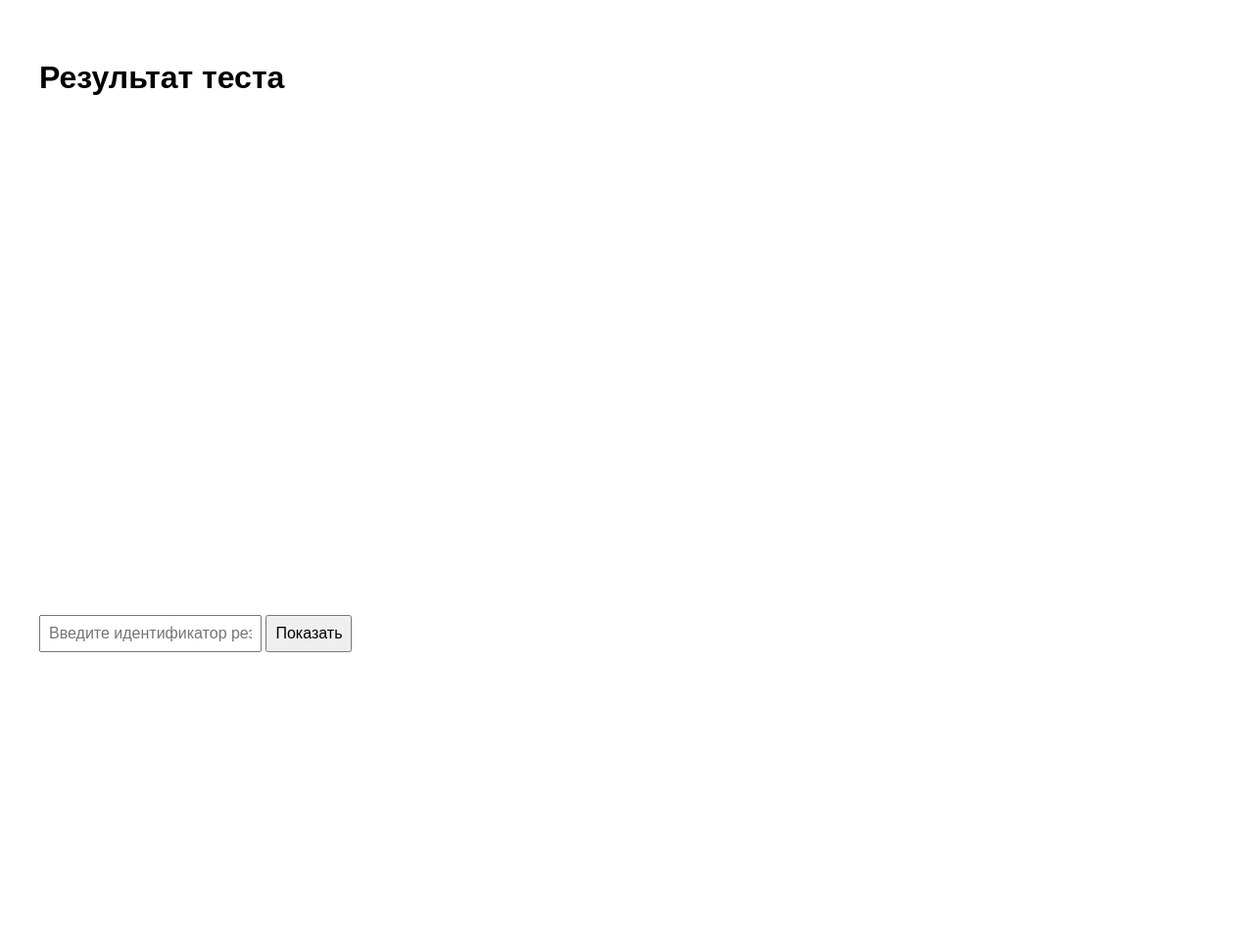
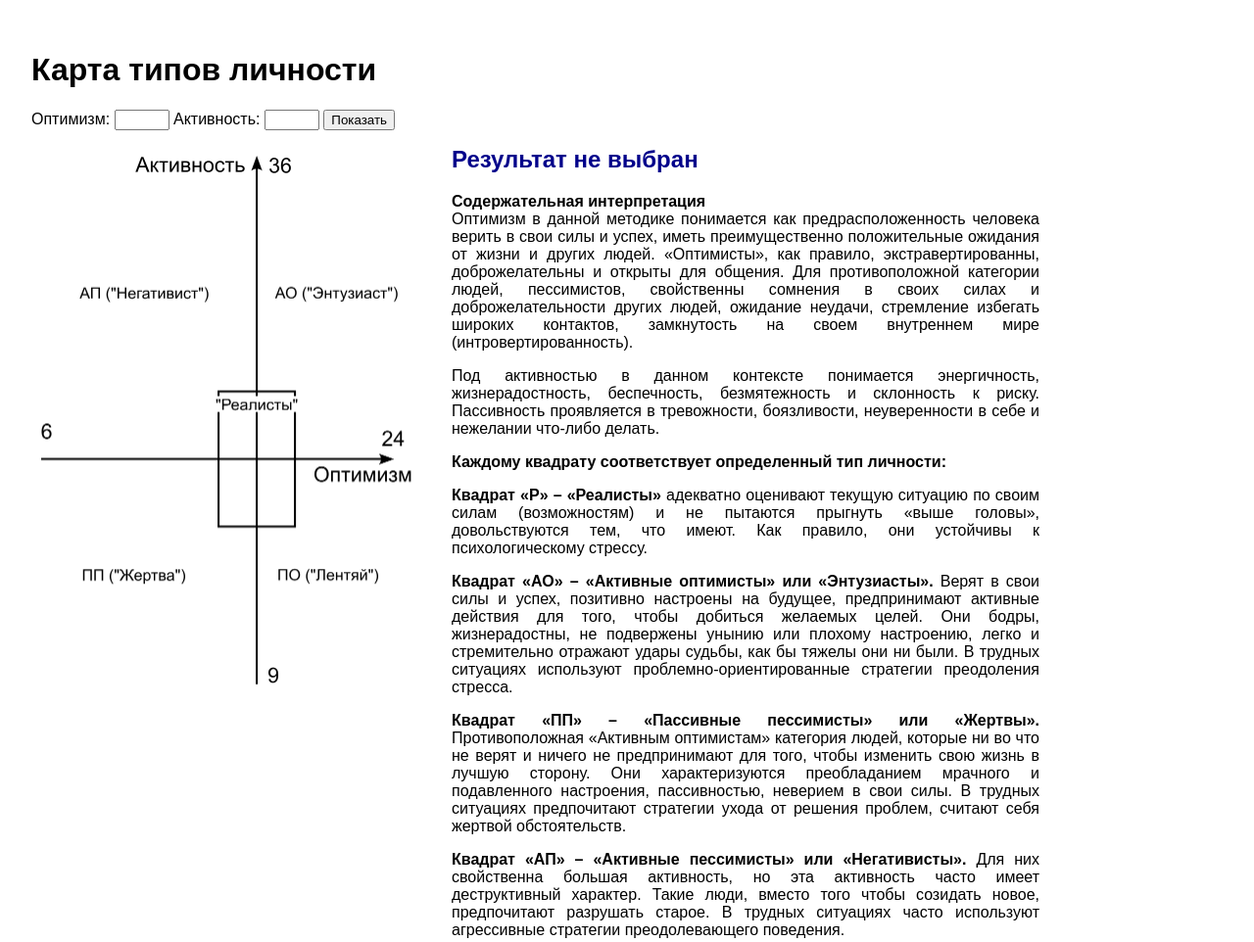
Before and after one commit to nightskylark/survey-result, a plain HTML site: page index.html in a window 1280 px wide. Shown: the top 962 px of the page at 98% size. Before the commit the page ends 800 px from the top, so only its background shows below. Drawn offline with nearby package versions, Linux system fonts and the light colour scheme.

Commit message:
Use numeric values

```diff
--- a/index.html
+++ b/index.html
@@ -2,95 +2,148 @@
 <html lang="ru">
 <head>
   <meta charset="UTF-8">
-  <title>Результат теста</title>
-  <script src="https://cdn.jsdelivr.net/npm/chart.js"></script>
+  <title>Карта типов</title>
   <style>
-    body { font-family: sans-serif; padding: 2em; }
-    input, button { font-size: 1rem; padding: 0.5em; }
-    #chart { max-width: 500px; margin-top: 2em; }
-    #sector { margin-top: 1em; font-weight: bold; font-size: 1.2em; }
+    body {
+      font-family: sans-serif;
+      padding: 2em;
+      margin: 0;
+      box-sizing: border-box;
+    }
+
+    .layout {
+      display: flex;
+      flex-wrap: wrap;
+      gap: 2em;
+      align-items: flex-start;
+    }
+
+    .container {
+      position: relative;
+      width: 397px;
+      height: 561.5px;
+      flex-shrink: 0;
+    }
+
+    #chart-img {
+      position: absolute;
+      width: 100%;
+      height: 100%;
+      top: 0; left: 0;
+    }
+
+    .dot {
+      position: absolute;
+      width: 10px;
+      height: 10px;
+      background: red;
+      border: 2px solid white;
+      border-radius: 50%;
+      transform: translate(-50%, -50%);
+      pointer-events: none;
+      box-shadow: 0 0 4px black;
+    }
+
+    .result-block {
+      max-width: 600px;
+    }
+
+    .result-block h2 {
+      margin-top: 0;
+      color: darkblue;
+    }
+
+    .result-block p {
+      margin-bottom: 1em;
+      text-align: justify;
+    }
+
+    .input-block {
+      margin-bottom: 1em;
+    }
   </style>
 </head>
 <body>
 
-  <h1>Результат теста</h1>
-  <input type="text" id="resultId" placeholder="Введите идентификатор результата" />
-  <button onclick="loadResult()">Показать</button>
+  <h1>Карта типов личности</h1>
 
-  <canvas id="chart" width="500" height="500"></canvas>
-  <div id="sector"></div>
-  <div id="description"></div>
+  <div class="input-block">
+    <label>Оптимизм: <input type="number" id="xInput" min="6" max="24" step="1" /></label>
+    <label>Активность: <input type="number" id="yInput" min="9" max="36" step="1" /></label>
+    <button onclick="plotDot()">Показать</button>
+  </div>
+
+  <div class="layout">
+    <div class="container">
+      <img id="chart-img" src="chart.png" alt="Карта" />
+      <div id="dot" class="dot" style="display: none;"></div>
+    </div>
+
+    <div class="result-block">
+      <h2 id="resultTitle">Результат не выбран</h2>
+
+      <p><strong>Содержательная интерпретация</strong><br>
+      Оптимизм в данной методике понимается как предрасположенность человека верить в свои силы и успех, иметь преимущественно положительные ожидания от жизни и других людей. «Оптимисты», как правило, экстравертированны, доброжелательны и открыты для общения. Для противоположной категории людей, пессимистов, свойственны сомнения в своих силах и доброжелательности других людей, ожидание неудачи, стремление избегать широких контактов, замкнутость на своем внутреннем мире (интровертированность).</p>
+
+      <p>Под активностью в данном контексте понимается энергичность, жизнерадостность, беспечность, безмятежность и склонность к риску. Пассивность проявляется в тревожности, боязливости, неуверенности в себе и нежелании что-либо делать.</p>
+
+      <p><strong>Каждому квадрату соответствует определенный тип личности:</strong></p>
+
+      <p><strong>Квадрат «Р» – «Реалисты»</strong> адекватно оценивают текущую ситуацию по своим силам (возможностям) и не пытаются прыгнуть «выше головы», довольствуются тем, что имеют. Как правило, они устойчивы к психологическому стрессу.</p>
+
+      <p><strong>Квадрат «АО» – «Активные оптимисты» или «Энтузиасты».</strong> Верят в свои силы и успех, позитивно настроены на будущее, предпринимают активные действия для того, чтобы добиться желаемых целей. Они бодры, жизнерадостны, не подвержены унынию или плохому настроению, легко и стремительно отражают удары судьбы, как бы тяжелы они ни были. В трудных ситуациях используют проблемно-ориентированные стратегии преодоления стресса.</p>
+
+      <p><strong>Квадрат «ПП» – «Пассивные пессимисты» или «Жертвы».</strong> Противоположная «Активным оптимистам» категория людей, которые ни во что не верят и ничего не предпринимают для того, чтобы изменить свою жизнь в лучшую сторону. Они характеризуются преобладанием мрачного и подавленного настроения, пассивностью, неверием в свои силы. В трудных ситуациях предпочитают стратегии ухода от решения проблем, считают себя жертвой обстоятельств.</p>
+
+      <p><strong>Квадрат «АП» – «Активные пессимисты» или «Негативисты».</strong> Для них свойственна большая активность, но эта активность часто имеет деструктивный характер. Такие люди, вместо того чтобы созидать новое, предпочитают разрушать старое. В трудных ситуациях часто используют агрессивные стратегии преодолевающего поведения.</p>
+
+      <p><strong>Квадрат «ПО» – «Пассивные оптимисты» или «Лентяи».</strong> Их девизом можно считать слова: «Всё как-нибудь само образуется…» Такие люди уверены в том, что «всё будет хорошо», хотя и не предпринимают для этого никаких усилий. Они добродушны, веселы и умеют даже в плохом находить что-то хорошее, однако их отличительной чертой является недостаток активности. Они больше надеются на случай, на удачу, чем на собственные силы. Склонны к пассивному ожиданию или откладыванию принятия решений.</p>
+    </div>
+  </div>
 
   <script>
-    const testId = 'k6j7qvfogh24k';
-    const token = 'c9b05eaf213d441a9fdc88baadeeb55c';
+    function plotDot() {
+      const optimism = parseFloat(document.getElementById("xInput").value);
+      const activity = parseFloat(document.getElementById("yInput").value);
+      if (isNaN(optimism) || isNaN(activity)) return alert("Введите оба значения");
 
-    async function loadResult() {
-      const resultId = document.getElementById('resultId').value.trim();
-      if (!resultId) return alert("Введите ID результата");
+      const scale = 0.5;
 
-      try {
-        const response = await fetch(`https://api.onlinetestpad.com/v1/tests/${testId}/results/${resultId}`, {
-          headers: { 'Access-Token': token }
-        });
-        if (!response.ok) throw new Error("Ошибка получения данных");
+      // Центр (15, 24) = (380, 500)
+      const fullX = 380 + (optimism - 15) * 40;
+      const fullY = 500 - (activity - 24) * 40;
 
-        const data = await response.json();
-        const x = data.x; // оптимизм
-        const y = data.y; // активность
-        const text = data.description;
+      const pxX = fullX * scale;
+      const pxY = fullY * scale;
 
-        drawChart(x, y);
-        document.getElementById("sector").innerText = "Сектор: " + determineSector(x, y);
-        document.getElementById("description").innerText = text;
+      const dot = document.getElementById("dot");
+      dot.style.left = pxX + "px";
+      dot.style.top = pxY + "px";
+      dot.style.display = "block";
 
-      } catch (err) {
-        alert("Ошибка: " + err.message);
-      }
+      const title = document.getElementById("resultTitle");
+      title.innerText = 'Тип личности: ' + getSector(optimism, activity);
     }
 
-    function determineSector(x, y) {
-      if (x >= 15 && x <= 19 && y >= 17 && y <= 24) return "Реалисты";
-      if (x >= 20 && x <= 24 && y >= 25 && y <= 36) return "Энтузиасты";
-      if (x >= 6 && x <= 14 && y >= 25 && y <= 36) return "Негативисты";
-      if (x >= 20 && x <= 24 && y >= 9 && y <= 16) return "Лентяи";
-      if (x >= 6 && x <= 14 && y >= 9 && y <= 16) return "Жертвы";
-      return "Пограничное значение";
+    function getSector(x, y) {
+        // Реалисты — строго в центре
+        if (x >= 15 && x <= 19 && y >= 17 && y <= 24) return "Реалист";
+
+        // Энтузиасты — справа сверху, исключая регион реалистов
+        if (x > 17 && x <= 24 && y > 20.5 && y <= 36) return "Энтузиаст";
+
+        // Негативисты — слева сверху, исключая регион реалистов
+        if (x >= 6 && x < 17 && y > 20.5 && y <= 36) return "Негативист";
+
+        // Лентяи — справа снизу, исключая регион реалистов
+        if (x > 17 && x <= 24 && y >= 9 && y < 20.5) return "Лентяй";
+
+        // Жертвы — слева снизу, исключая регион реалистов
+        if (x >= 6 && x < 17 && y >= 9 && y < 20.5) return "Жертва";
+
+        return "Пограничное значение";
     }
 
-    let chart;
-
-    function drawChart(x, y) {
-      const ctx = document.getElementById('chart').getContext('2d');
-      if (chart) chart.destroy();
-
-      chart = new Chart(ctx, {
-        type: 'scatter',
-        data: {
-          datasets: [{
-            label: 'Результат',
-            data: [{ x: x, y: y }],
-            pointBackgroundColor: 'red',
-            pointRadius: 8,
-          }]
-        },
-        options: {
-          responsive: false,
-          scales: {
-            x: {
-              title: { display: true, text: 'Оптимизм' },
-              min: 6, max: 24,
-              ticks: { stepSize: 1 }
-            },
-            y: {
-              title: { display: true, text: 'Активность' },
-              min: 9, max: 36,
-              ticks: { stepSize: 1 }
-            }
-          }
-        }
-      });
-    }
   </script>
 
 </body>
```
Also changed, not shown: chart.png (added).
